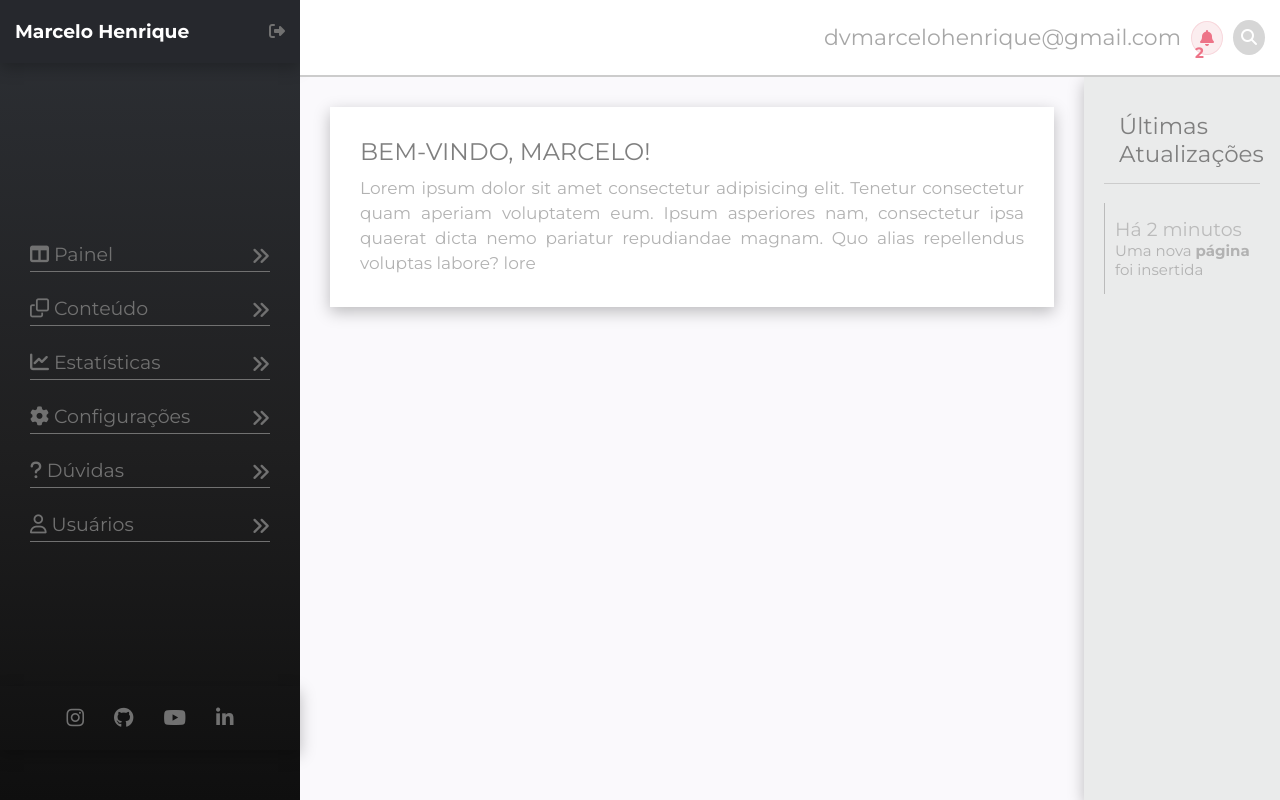
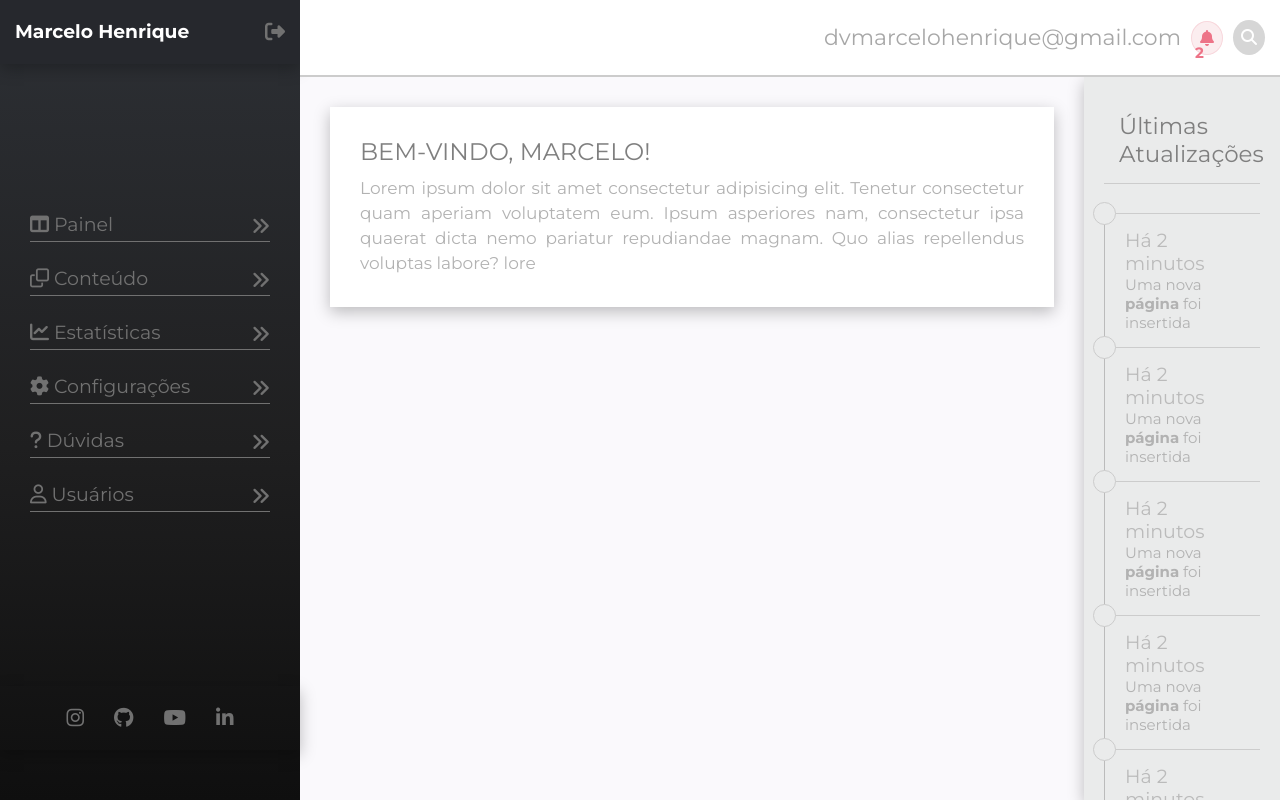
Before and after one commit to Marcelo-Henrique-dev/Dashboard-danki, a plain HTML site: page index.html in a window 1280 px wide. Drawn offline with Linux system fonts and the light colour scheme.

Commit message:
painel de att finalizado e adicionado scroll nos elementos

```diff
--- a/css/style.css
+++ b/css/style.css
@@ -46,7 +46,6 @@ body{
     box-shadow: 0 5px 15px rgba(0, 0, 0, 0.25);
     display: flex;
     justify-content: space-between;
-    align-items: center;
 }
 .topo h3{
     color: white;
@@ -55,15 +54,22 @@ body{
     color: #717171;
     text-decoration: none;
     transition: 0.6s;
+    font-size: 20px;
 }
 .topo a:hover{
     color: #6d3888;
 }
 .menu{
     padding: 30px;
+    overflow-y: scroll;
+    margin-bottom: 60px;
+}
+.menu::-webkit-scrollbar{
+    width: 0;
 }
 .menu ul{
     list-style: none;
+    max-height: calc(100vh - 420px);
 }
 .menu ul li{
     margin-bottom: 20px;
@@ -228,7 +234,20 @@ body{
     display: flex;
     flex-wrap: wrap;
     gap: 10px;
+    overflow-y: scroll;
     justify-content: space-between;
+    height: calc(100vh - 77px);
+}
+
+.content-1::-webkit-scrollbar{
+    width: 5px;
+}
+.content-1::-webkit-scrollbar-track{
+    background-color: #ddd;
+}
+.content-1::-webkit-scrollbar-thumb{
+    background-color: #bbb;
+    border-radius: 3px;
 }
 .panel{
     width: 100%;
@@ -285,10 +304,16 @@ body{
     padding: 15px;
     font-weight: normal;
     border-bottom: 1px solid #ccc;
+    margin-bottom: 10px;
 }
 .atv-reg{
-    padding: 15px 10px;
+    padding: 15px 20px;
     border-left: 1px solid #bbb;
+    position: relative;
+    border-bottom: 1px solid #ccc;
+}
+.atv-reg:nth-of-type(2){
+    border-top: 1px solid #ccc;
 }
 .atv-reg h2{
     color: #bbb;
@@ -299,3 +324,17 @@ body{
     color: #b2b2b2;
     font-size: 15px;
 }
+.circle-atv{
+    position: absolute;
+    left: -12px;
+    top: -12px;
+    background-color: #eaebeb;
+    width: 23px;
+    height: 23px;
+    border-radius: 50%;
+    border: 1px solid #ccc;
+}
+.atv-reg:last-child .circle-atv:last-child{
+    top: auto;
+    bottom: -12px;
+}
--- a/index.html
+++ b/index.html
@@ -61,8 +61,45 @@
                 </div>
                 <br>
                 <div class="atv-reg">
+                    <div class="circle-atv"></div>
                     <h2>Há 2 minutos</h2>
                     <p>Uma nova <b>página</b> foi insertida</p>
+                </div>
+                <div class="atv-reg">
+                    <div class="circle-atv"></div>
+                    <h2>Há 2 minutos</h2>
+                    <p>Uma nova <b>página</b> foi insertida</p>
+                </div>
+                <div class="atv-reg">
+                    <div class="circle-atv"></div>
+                    <h2>Há 2 minutos</h2>
+                    <p>Uma nova <b>página</b> foi insertida</p>
+                </div>
+                <div class="atv-reg">
+                    <div class="circle-atv"></div>
+                    <h2>Há 2 minutos</h2>
+                    <p>Uma nova <b>página</b> foi insertida</p>
+                </div>
+                <div class="atv-reg">
+                    <div class="circle-atv"></div>
+                    <h2>Há 2 minutos</h2>
+                    <p>Uma nova <b>página</b> foi insertida</p>
+                </div>
+                <div class="atv-reg">
+                    <div class="circle-atv"></div>
+                    <h2>Há 2 minutos</h2>
+                    <p>Uma nova <b>página</b> foi insertida</p>
+                </div>
+                <div class="atv-reg">
+                    <div class="circle-atv"></div>
+                    <h2>Há 2 minutos</h2>
+                    <p>Uma nova <b>página</b> foi insertida</p>
+                </div>
+                <div class="atv-reg">
+                    <div class="circle-atv"></div>
+                    <h2>Há 2 minutos</h2>
+                    <p>Uma nova <b>página</b> foi insertida</p>
+                    <div class="circle-atv"></div>
                 </div>
             </div>
         </div>
```
